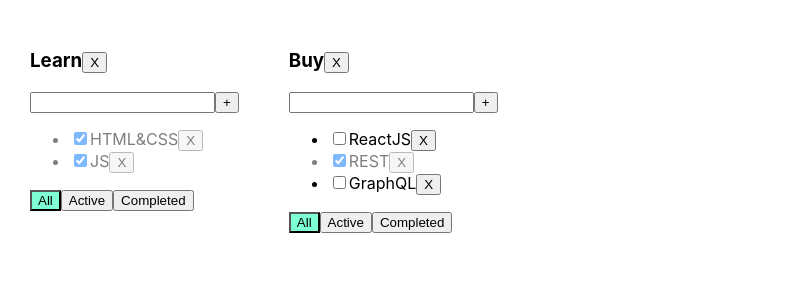
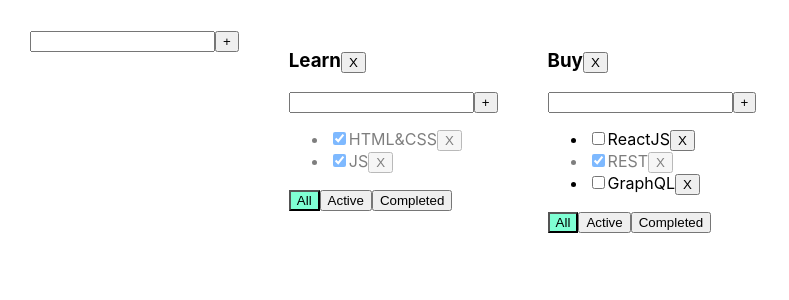
Before and after one commit to paragulgov/todo, a React (Create React App) app: page / in a window 1280 px wide. Shown: the top 300 px of the page, without its empty margins (0-789 px from the left). Built offline with nearby package versions, Linux system fonts and the light colour scheme.

Commit message:
Создал компоненты для изменения и добавления элементов (текста)

```diff
--- a/src/App.tsx
+++ b/src/App.tsx
@@ -1,12 +1,23 @@
 import React, {useState} from 'react'
 import './App.css'
-import {TasksType, Todo} from './Todo'
+import {Todo} from './Todo'
 import {v1} from 'uuid'
+import AddItemForm from './components/AddItemForm/AddItemForm'
 
 type TodoType = {
   id: string
   title: string
   filter: FilterValueType
+}
+
+export type TaskType = {
+  id: string
+  title: string
+  isDone: boolean
+}
+
+type TasksType = {
+  [key: string]: Array<TaskType>
 }
 
 export type FilterValueType = 'all' | 'active' | 'completed'
@@ -33,18 +44,19 @@ const App = () => {
     ]
   })
 
-  const removeTask = (id: string, todoId: string) => {
-    tasks[todoId] = tasks[todoId].filter(task => task.id !== id)
-    setTasks({...tasks})
+  const addTodo = (title: string) => {
+    const newTodo: TodoType = {
+      id: v1(),
+      title: title,
+      filter: 'all'
+    }
+    setTodos([newTodo, ...todos])
+    setTasks({
+      ...tasks, [newTodo.id]: []
+    })
   }
 
-  const addTask = (title: string, todoId: string) => {
-    const newTask = {id: v1(), title: title, isDone: false}
-    tasks[todoId] = [newTask, ...tasks[todoId]]
-    setTasks({...tasks})
-  }
-
-  const changeFilter = (value: FilterValueType, todoId: string) => {
+  const changeTodoFilter = (value: FilterValueType, todoId: string) => {
     const todo = todos.find(todo => todo.id === todoId)
     if (todo) {
       todo.filter = value
@@ -52,11 +64,11 @@ const App = () => {
     }
   }
 
-  const changeTaskStatus = (taskId: string, isDone: boolean, todoId: string) => {
-    const changedTask = tasks[todoId].find(task => task.id === taskId)
-    if (changedTask) {
-      changedTask.isDone = isDone
-      setTasks({...tasks})
+  const changeTodoTitle = (title: string, todoId: string) => {
+    const todo = todos.find(todo => todo.id === todoId)
+    if (todo) {
+      todo.title = title
+      setTodos([...todos])
     }
   }
 
@@ -68,8 +80,36 @@ const App = () => {
     setTasks({...tasks})
   }
 
+  const changeTaskStatus = (taskId: string, isDone: boolean, todoId: string) => {
+    const changedTask = tasks[todoId].find(task => task.id === taskId)
+    if (changedTask) {
+      changedTask.isDone = isDone
+      setTasks({...tasks})
+    }
+  }
+
+  const addTask = (title: string, todoId: string) => {
+    const newTask = {id: v1(), title: title, isDone: false}
+    tasks[todoId] = [newTask, ...tasks[todoId]]
+    setTasks({...tasks})
+  }
+
+  const removeTask = (id: string, todoId: string) => {
+    tasks[todoId] = tasks[todoId].filter(task => task.id !== id)
+    setTasks({...tasks})
+  }
+
+  const changeTaskTitle = (taskId: string, title: string, todoId: string) => {
+    const changedTask = tasks[todoId].find(task => task.id === taskId)
+    if (changedTask) {
+      changedTask.title = title
+      setTasks({...tasks})
+    }
+  }
+
   return (
     <div className="App">
+      <AddItemForm addItem={addTodo} />
       {
         todos.map(todo => {
 
@@ -84,15 +124,17 @@ const App = () => {
           return (
             <Todo
               key={todo.id}
-              id={todo.id}
-              title={todo.title}
+              todoId={todo.id}
+              todoTitle={todo.title}
               tasks={tasks[todo.id]}
               removeTask={removeTask}
               addTask={addTask}
-              changeFilter={changeFilter}
+              changeTodoFilter={changeTodoFilter}
               changeTaskStatus={changeTaskStatus}
-              filter={todo.filter}
+              changeTaskTitle={changeTaskTitle}
+              todoFilter={todo.filter}
               removeTodo={removeTodo}
+              changeTodoTitle={changeTodoTitle}
             />
           )
         })
--- a/src/Todo.tsx
+++ b/src/Todo.tsx
@@ -1,83 +1,51 @@
-import React, {ChangeEvent, KeyboardEvent, useState} from 'react'
-import {FilterValueType} from './App'
-
-type TaskType = {
-  id: string
-  title: string
-  isDone: boolean
-}
-
-export type TasksType = {
-  [key: string]: Array<TaskType>
-}
+import React, {ChangeEvent} from 'react'
+import {FilterValueType, TaskType} from './App'
+import AddItemForm from './components/AddItemForm/AddItemForm'
+import EditableSpan from './components/EditableSpan/EditableSpan'
 
 type PropsType = {
-  id: string
-  title: string
+  todoId: string
+  todoTitle: string
+  changeTodoFilter: (value: FilterValueType, todoId: string) => void
+  changeTodoTitle: (title: string, todoId: string) => void
+  todoFilter: FilterValueType
+  removeTodo: (todoId: string) => void
   tasks: Array<TaskType>
+  addTask: (title: string, todoId: string) => void
   removeTask: (id: string, todoId: string) => void
-  addTask: (title: string, todoId: string) => void
-  changeFilter: (value: FilterValueType, todoId: string) => void
+  changeTaskTitle: (taskId: string, title: string, todoId: string) => void
   changeTaskStatus: (taskId: string, isDone: boolean, todoId: string) => void
-  filter: FilterValueType
-  removeTodo: (todoId: string) => void
 }
 
 export const Todo = (props: PropsType) => {
-  const [title, setTitle] = useState<string>('')
-  const [error, setError] = useState<string | null>(null)
 
-  const addTask = () => {
-    if (title.trim() !== '') {
-      props.addTask(title, props.id)
-      setTitle('')
-    } else {
-      setError('Title is required')
-    }
-  }
+  const removeTodo = () => props.removeTodo(props.todoId)
+  const changeTodoTitle = (title: string) => props.changeTodoTitle(title, props.todoId)
 
-  const onChangeHandler = (e: ChangeEvent<HTMLInputElement>) => {
-    setTitle(e.currentTarget.value)
-  }
+  const addTask = (title: string) => props.addTask(title, props.todoId)
 
-  const onKeyPressHandler = (e: KeyboardEvent<HTMLInputElement>) => {
-    setError(null)
-    if (e.charCode === 13) {
-      addTask()
-    }
-  }
-
-  const removeTodo = () => {
-    props.removeTodo(props.id)
-  }
-
-  const allClickHandler = () => props.changeFilter('all', props.id)
-  const activeClickHandler = () => props.changeFilter('active', props.id)
-  const completedClickHandler = () => props.changeFilter('completed', props.id)
+  const allClickHandler = () => props.changeTodoFilter('all', props.todoId)
+  const activeClickHandler = () => props.changeTodoFilter('active', props.todoId)
+  const completedClickHandler = () => props.changeTodoFilter('completed', props.todoId)
 
   return (
     <div>
-      <h3>{props.title}
+      <h3>
+        <EditableSpan title={props.todoTitle} changeTitle={changeTodoTitle} />
         <button onClick={removeTodo}>X</button>
       </h3>
-      <div>
-        <input
-          value={title}
-          onChange={onChangeHandler}
-          onKeyPress={onKeyPressHandler}
-          className={error ? 'error' : ''}
-        />
-        <button onClick={addTask}>+</button>
-
-        {error && <div className="error-message">{error}</div>}
-      </div>
+      <AddItemForm addItem={addTask} />
       <ul>
         {
           props.tasks.map(task => {
-            const onClickHandler = () => props.removeTask(task.id, props.id)
-            const onChangeHandler = (e: ChangeEvent<HTMLInputElement>) => {
+            const onClickHandler = () => props.removeTask(task.id, props.todoId)
+            const onChangeTaskStatusHandler = (e: ChangeEvent<HTMLInputElement>) => {
               const newIsDoneValue = e.currentTarget.checked
-              props.changeTaskStatus(task.id, newIsDoneValue, props.id)
+              props.changeTaskStatus(task.id, newIsDoneValue, props.todoId)
+            }
+
+            const onChangeTaskTitleHandler = (newValue: string) => {
+              props.changeTaskTitle(task.id, newValue, props.todoId)
             }
 
             return (
@@ -85,9 +53,9 @@ export const Todo = (props: PropsType) => {
                 <input
                   type="checkbox"
                   checked={task.isDone}
-                  onChange={onChangeHandler}
+                  onChange={onChangeTaskStatusHandler}
                 />
-                <span>{task.title}</span>
+                <EditableSpan title={task.title} changeTitle={onChangeTaskTitleHandler} />
                 <button onClick={onClickHandler}>X</button>
               </li>
             )
@@ -96,19 +64,19 @@ export const Todo = (props: PropsType) => {
       </ul>
       <div>
         <button
-          className={props.filter === 'all' ? 'active-filter' : ''}
+          className={props.todoFilter === 'all' ? 'active-filter' : ''}
           onClick={allClickHandler}
         >
           All
         </button>
         <button
-          className={props.filter === 'active' ? 'active-filter' : ''}
+          className={props.todoFilter === 'active' ? 'active-filter' : ''}
           onClick={activeClickHandler}
         >
           Active
         </button>
         <button
-          className={props.filter === 'completed' ? 'active-filter' : ''}
+          className={props.todoFilter === 'completed' ? 'active-filter' : ''}
           onClick={completedClickHandler}
         >
           Completed
--- /dev/null
+++ b/src/components/AddItemForm/AddItemForm.tsx
@@ -0,0 +1,46 @@
+import React, {ChangeEvent, KeyboardEvent, useState} from 'react'
+
+type AddItemFormPropsType = {
+  addItem: (title: string) => void
+}
+
+const AddItemForm = (props: AddItemFormPropsType) => {
+  const [title, setTitle] = useState<string>('')
+  const [error, setError] = useState<string | null>(null)
+
+  const onChangeHandler = (e: ChangeEvent<HTMLInputElement>) => {
+    setTitle(e.currentTarget.value)
+  }
+
+  const onKeyPressHandler = (e: KeyboardEvent<HTMLInputElement>) => {
+    setError(null)
+    if (e.charCode === 13) {
+      addItem()
+    }
+  }
+
+  const addItem = () => {
+    if (title.trim() !== '') {
+      props.addItem(title)
+      setTitle('')
+    } else {
+      setError('Title is required')
+    }
+  }
+
+  return (
+    <div>
+      <input
+        value={title}
+        onChange={onChangeHandler}
+        onKeyPress={onKeyPressHandler}
+        className={error ? 'error' : ''}
+      />
+      <button onClick={addItem}>+</button>
+
+      {error && <div className="error-message">{error}</div>}
+    </div>
+  )
+}
+
+export default AddItemForm
--- /dev/null
+++ b/src/components/EditableSpan/EditableSpan.tsx
@@ -0,0 +1,33 @@
+import React, {ChangeEvent, useState} from 'react'
+
+type EditableSpanPropsType = {
+  title: string
+  changeTitle: (title: string) => void
+}
+
+const EditableSpan = (props: EditableSpanPropsType) => {
+  const [editMode, setEditMode] = useState<boolean>(false)
+  const [title, setTitle] = useState<string>('')
+
+  const activateEditMode = () => {
+    setEditMode(true)
+    setTitle(props.title)
+  }
+
+  const activateViewMode = () => {
+    setEditMode(false)
+  }
+
+  const onChangeTitleHandler = (e: ChangeEvent<HTMLInputElement>) => {
+    setTitle(e.currentTarget.value)
+    props.changeTitle(e.currentTarget.value)
+  }
+
+  return (
+    editMode
+      ? <input value={title} onChange={onChangeTitleHandler} onBlur={activateViewMode} autoFocus />
+      : <span onDoubleClick={activateEditMode}>{props.title}</span>
+  )
+}
+
+export default EditableSpan
```
